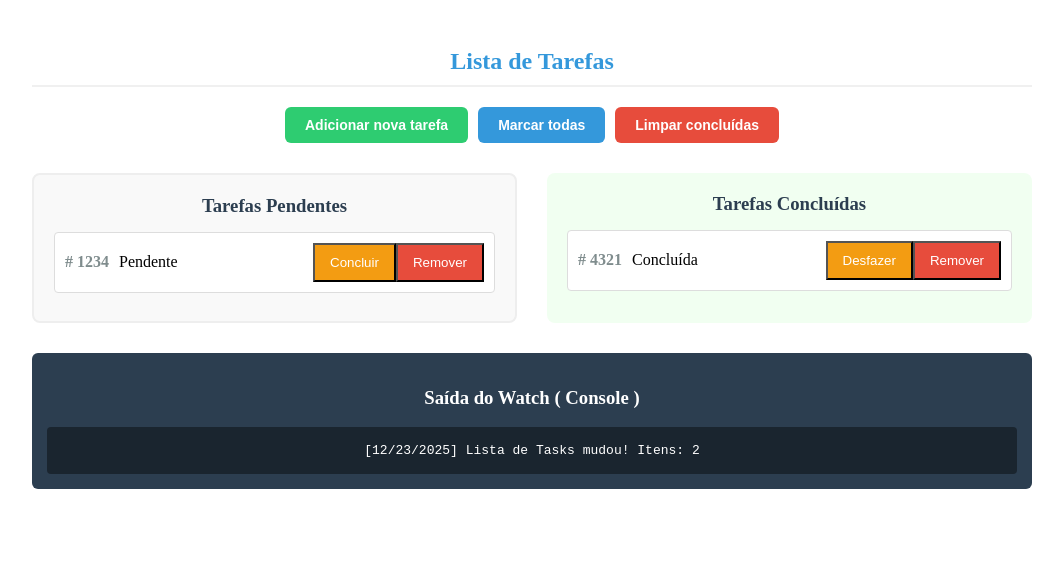
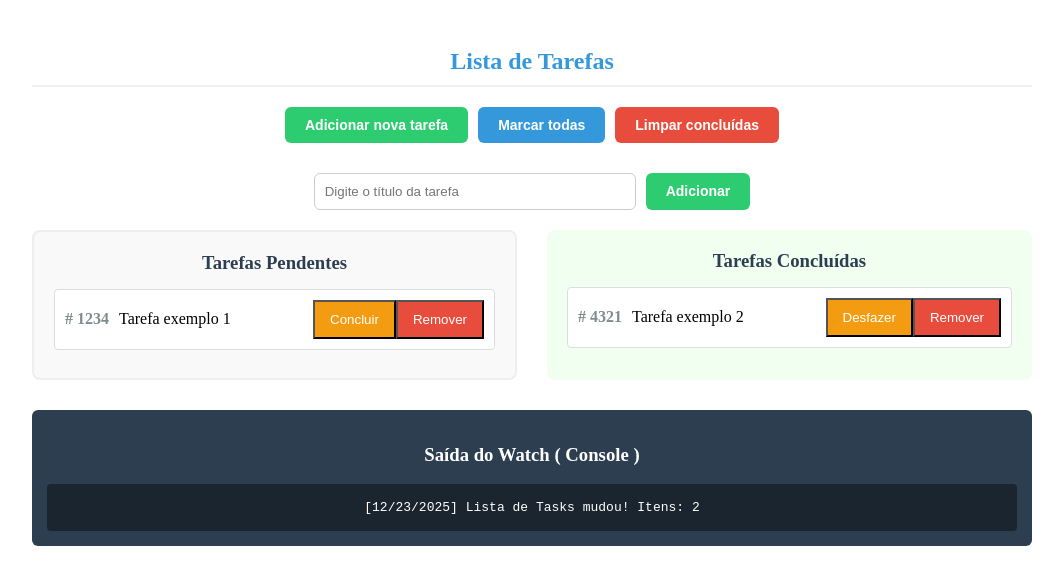
Before and after one commit to DaviRFerreir4/Vue.js, a Vue app in the folder Rocketseat/01-Teoria/01-Fundamentos-do-Vue/: page / in a window 1280 px wide. Shown: the top 584 px of the page, without its empty margins (108-1171 px from the left). Built offline with nearby package versions, Linux system fonts and the light colour scheme.

Commit message:
Trabalhando com v-model

```diff
--- a/Rocketseat/01-Teoria/01-Fundamentos-do-Vue/src/components/TaskItem.vue
+++ b/Rocketseat/01-Teoria/01-Fundamentos-do-Vue/src/components/TaskItem.vue
@@ -1,7 +1,8 @@
 <template>
   <div class="task-item">
     <span class="task-id"># {{ task?.id }}</span>
-    <span class="task-status">{{ statusText }}</span>
+    <span class="task-status">{{ task?.title }}</span>
+
     <button class="btn toggle" @click="toggleDone">
       {{ btnToggleText }}
     </button>
--- a/Rocketseat/01-Teoria/01-Fundamentos-do-Vue/src/components/TaskList.vue
+++ b/Rocketseat/01-Teoria/01-Fundamentos-do-Vue/src/components/TaskList.vue
@@ -6,6 +6,16 @@
       <button class="btn add">Adicionar nova tarefa</button>
       <button class="btn toggle-all">Marcar todas</button>
       <button class="btn clear">Limpar concluídas</button>
+    </div>
+
+    <div class="add-task-container">
+      <input
+        type="text"
+        placeholder="Digite o título da tarefa"
+        class="task-input"
+        v-model="newTaskTitle"
+      />
+      <button class="btn add" :onclick="addTask">Adicionar</button>
     </div>
 
     <div class="tasks-container">
@@ -51,10 +61,11 @@
     data() {
       return {
         tasks: [
-          { id: 1234, done: false },
-          { id: 4321, done: true },
+          { id: 1234, title: 'Tarefa exemplo 1', done: false },
+          { id: 4321, title: 'Tarefa exemplo 2', done: true },
         ],
         watchLogs: [] as string[],
+        newTaskTitle: '',
       }
     },
     methods: {
@@ -75,6 +86,15 @@
         this.watchLogs.unshift(
           `[${new Date().toLocaleDateString()}]  ${message}`
         )
+      },
+      addTask() {
+        if (this.newTaskTitle.trim() === '') return
+
+        this.tasks.push({
+          id: Number(String(Date.now()).substring(0, 4)),
+          title: this.newTaskTitle,
+          done: false,
+        })
       },
     },
     watch: {
@@ -235,4 +255,18 @@
       margin-block: 6px;
     }
   }
+
+  .add-task-container {
+    display: flex;
+    gap: 10px;
+    justify-content: center;
+    margin-bottom: 20px;
+  }
+
+  .task-input {
+    padding: 10px;
+    border: 1px solid #ccc;
+    border-radius: 6px;
+    width: 300px;
+  }
 </style>
--- a/Rocketseat/01-Teoria/01-Fundamentos-do-Vue/src/types/tasks.d.ts
+++ b/Rocketseat/01-Teoria/01-Fundamentos-do-Vue/src/types/tasks.d.ts
@@ -1,4 +1,5 @@
 interface ITask {
   id: number
   done: boolean
+  title: string
 }
```
